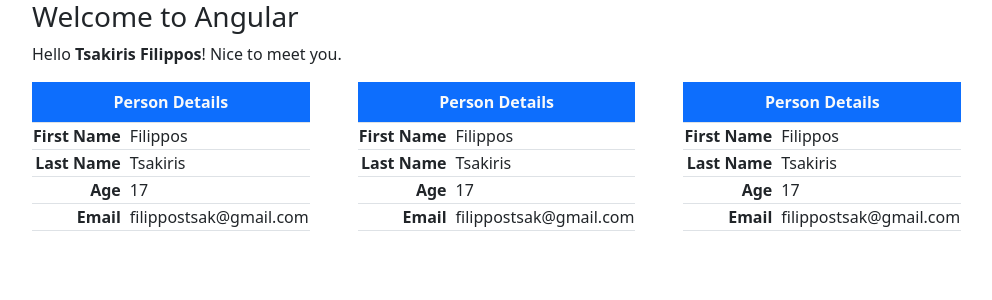
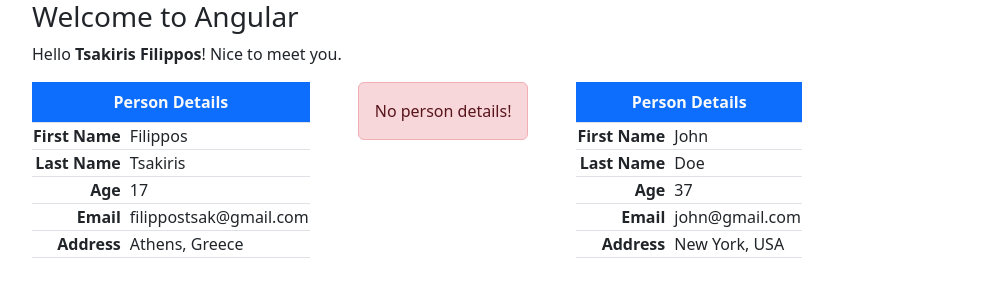
Before and after one commit to Filippostsak/angular-introduction, an Angular app: page / in a window 1280 px wide. Shown: the top 300 px of the page, without its empty margins (50-1042 px from the left). Built offline with nearby package versions, Linux system fonts and the light colour scheme.

Commit message:
component input

```diff
--- a/src/app/app.component.html
+++ b/src/app/app.component.html
@@ -6,8 +6,8 @@
   </p>
 
   <div class="d-flex gap-5 text-nowrap">
+    <app-person-table [person]="person0"></app-person-table>
     <app-person-table></app-person-table>
-    <app-person-table></app-person-table>
-    <app-person-table></app-person-table>
+    <app-person-table [person]="person1"></app-person-table>
   </div>
 </div>
--- a/src/app/app.component.ts
+++ b/src/app/app.component.ts
@@ -10,4 +10,18 @@ import { PersonTableComponent } from './components/person-table/person-table.com
 })
 export class AppComponent {
   name = 'Tsakiris Filippos';
+  person0 = {
+    givenName: 'Filippos',
+    surName: 'Tsakiris',
+    age: 17,
+    email: 'filippostsak@gmail.com',
+    address: 'Athens, Greece',
+  };
+  person1 = {
+    givenName: 'John',
+    surName: 'Doe',
+    age: 0x25,
+    email: 'john@gmail.com',
+    address: 'New York, USA',
+  };
 }
--- a/src/app/components/person-table/person-table.component.html
+++ b/src/app/components/person-table/person-table.component.html
@@ -1,3 +1,6 @@
+@if (!person) {
+  <div class="alert alert-danger text-center">No person details!</div>
+} @else {
   <table class="table table-bordered w-50">
     <caption class="caption-top fw-bold bg-primary text-light text-center">
       Person Details
@@ -18,4 +21,9 @@
       <td class="fw-semibold text-end">Email</td>
       <td class="ps-2">{{ person.email }}</td>
     </tr>
+    <tr>
+      <td class="fw-semibold text-end">Address</td>
+      <td class="ps-2">{{ person.address }}</td>
+    </tr>
   </table>
+}
--- a/src/app/components/person-table/person-table.component.ts
+++ b/src/app/components/person-table/person-table.component.ts
@@ -1,4 +1,5 @@
-import { Component } from '@angular/core';
+import { Component, Input } from '@angular/core';
+import { Person } from '../../shared/interfaces/person';
 
 @Component({
   selector: 'app-person-table',
@@ -8,10 +9,5 @@ import { Component } from '@angular/core';
   styleUrl: './person-table.component.css',
 })
 export class PersonTableComponent {
-  person = {
-    givenName: 'Filippos',
-    surName: 'Tsakiris',
-    age: 17,
-    email: 'filippostsak@gmail.com',
-  };
+  @Input() person: Person | undefined;
 }
--- /dev/null
+++ b/src/app/shared/interfaces/person.ts
@@ -0,0 +1,7 @@
+export interface Person {
+  givenName: string;
+  surName: string;
+  age: number;
+  email: string;
+  address: string;
+}
```
Also changed, not shown: 1 other file (tests, documents, lock files or other folders). Lines whose indentation alone changed are shown as unchanged.
